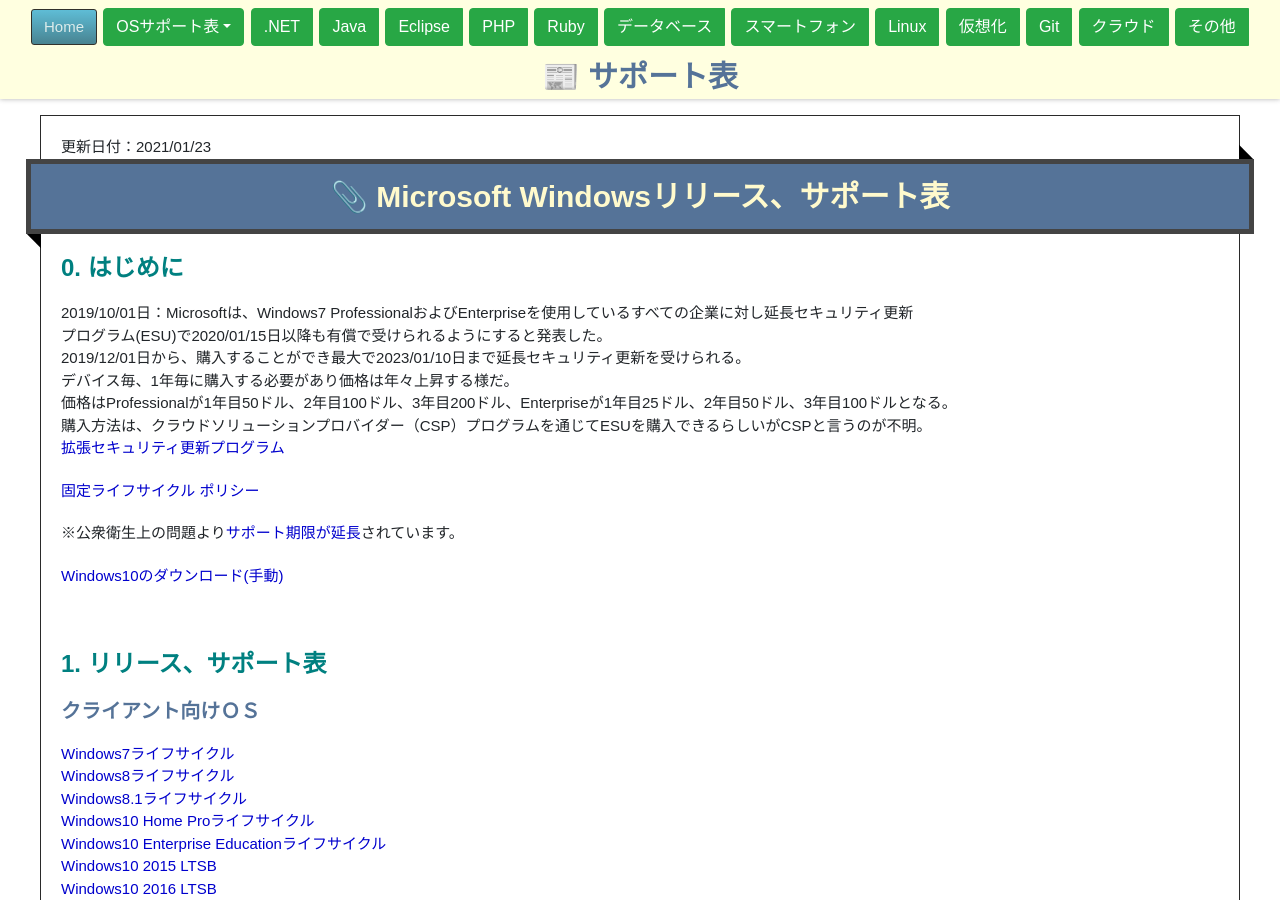
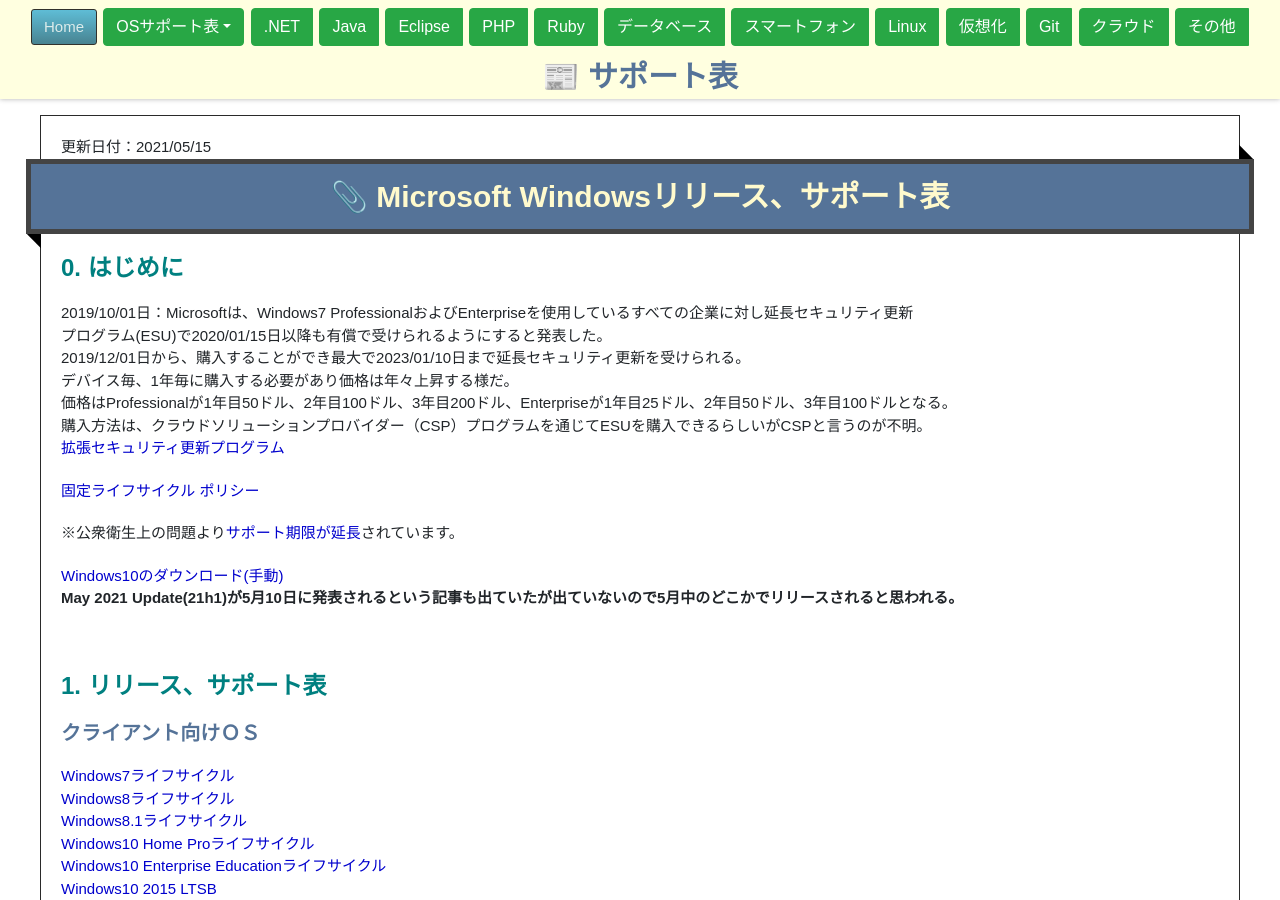
Before and after one commit to fuchu-pheasant01/fuchu-pheasant01.github.io, a Jekyll site: the page built from Contents/Support/MicrosoftOs.md, in a window 1280 px wide and 900 px high. Built offline with Jekyll 4.4.1, drawn with Linux system fonts in a browser that asks for light colours; emoji names are drawn with the system emoji font; some of the changed text lies outside the part shown.

Commit message:
Win210515

```diff
--- a/Contents/Support/MicrosoftOs.md
+++ b/Contents/Support/MicrosoftOs.md
@@ -3,7 +3,7 @@ layout: default
 title: ":newspaper: サポート表"
 description: ":paperclip: Microsoft Windowsリリース、サポート表"
 date: "2020/05/17"
-lastmod: "2021/01/23"
+lastmod: "2021/05/15"
 ---
 
 ## 0. はじめに
@@ -20,6 +20,7 @@ lastmod: "2021/01/23"
 ※公衆衛生上の問題より[サポート期限が延長](https://docs.microsoft.com/ja-jp/lifecycle/announcements/lifecycle-changes-eos-servicing-dates)されています。
 
 [Windows10のダウンロード(手動)](https://www.microsoft.com/ja-jp/software-download/windows10)
+**May 2021 Update(21h1)が5月10日に発表されるという記事も出ていたが出ていないので5月中のどこかでリリースされると思われる。**
 
 <br />
 
```
Also changed, not shown: other parts of Contents/Support/MicrosoftOs.md (+5 -5 lines), Contents/DotNet/VisualStudioSupport.md (+3 -1 lines).
